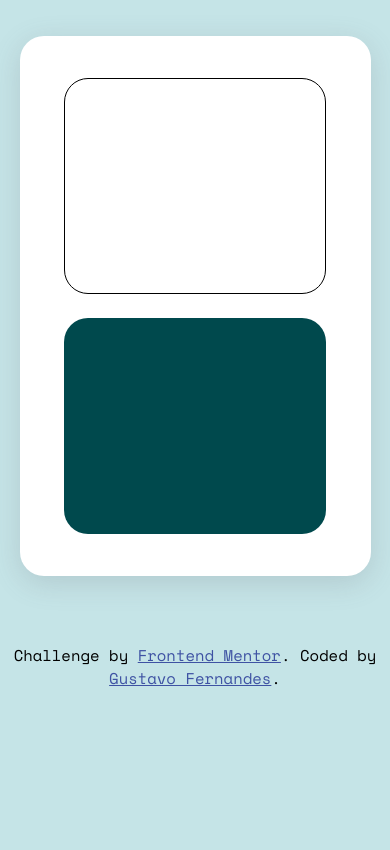
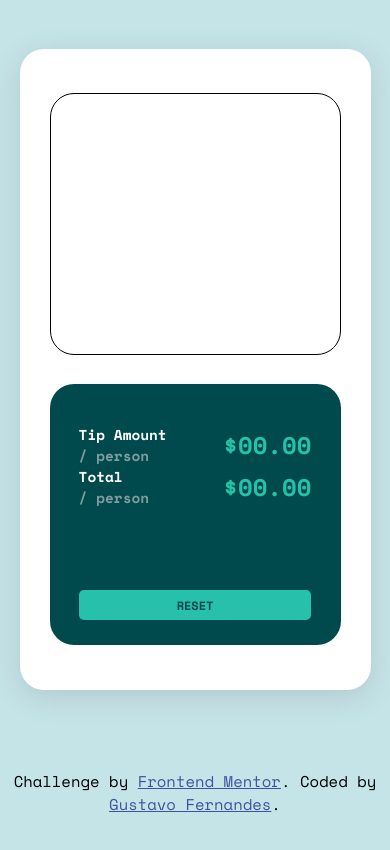
Before and after one commit to gufernandess/tipCalculator, a plain HTML site: page index.html in a window 390 px wide. Shown: the part 116-966 px from the top of the page. Before the commit the page ends 844 px from the top, so only its background shows below. Drawn offline with nearby package versions, Linux system fonts and the light colour scheme.

Commit message:
Construção do layout dos valores e responsividade

```diff
--- a/css/components/header.css
+++ b/css/components/header.css
@@ -5,5 +5,4 @@ header {
     justify-content: center;
     align-items: flex-end;
     color: var(--Very-dark-grayish-cyan);
-    letter-spacing: 0.4rem;
 }
--- a/css/components/main.css
+++ b/css/components/main.css
@@ -8,8 +8,8 @@ main {
 
 .white-box {
     background-color: var(--White);
-    width: 40rem;
-    height: 20rem;
+    width: 960px;
+    height: 480px;
     border-radius: 24px;
     box-shadow: rgba(100, 100, 111, 0.2) 0px 7px 29px 0px;
     display: flex;
@@ -21,10 +21,32 @@ main {
 .custom-box,
 .reset-box {
     border-radius: 24px;
-    width: 18rem;
-    height: 17rem;
+    width: 432px;
+    height: 408px;
 }
 
-.custom-box { background-color: var(--White); border: 1px solid black; }
+.custom-box {
+    background-color: var(--White);
+    border: 1px solid black;
+}
 
-.reset-box { background-color: var(--Very-dark-cyan); }
+.reset-box {
+    background-color: var(--Very-dark-cyan);
+    display: flex;
+    justify-content: space-between;
+    align-items: center;
+    flex-wrap: wrap;
+    flex-direction: column;
+}
+
+.values {
+    width: 80%;
+    height: auto;
+    margin-top: 40px;
+}
+
+.values > div {
+    display: flex;
+    justify-content: space-between;
+    align-items: center;
+}
--- a/css/elements.css
+++ b/css/elements.css
@@ -0,0 +1,4 @@
+@import url('elements/reset-button.css');
+@import url('elements/principal.css');
+@import url('elements/subtitle.css');
+@import url('elements/value.css');
--- /dev/null
+++ b/css/elements/principal.css
@@ -0,0 +1,5 @@
+.principal {
+    color: var(--White);
+    font-size: 0.6rem;
+    font-weight: 700;
+}
--- /dev/null
+++ b/css/elements/reset-button.css
@@ -0,0 +1,12 @@
+.reset-button {
+    background-color: var(--Strong-cyan);
+    border: none;
+    border-radius: 5px;
+    color: var(--Very-dark-cyan);
+    cursor: pointer;
+    font-weight: 700;
+    margin-bottom: 40px;
+    padding: 7px;
+    width: 80%;
+    height: auto;
+}
--- /dev/null
+++ b/css/elements/subtitle.css
@@ -0,0 +1,5 @@
+.subtitle {
+    color: var(--Dark-grayish-cyan);
+    font-size: 0.6rem;
+    font-weight: 700;
+}
--- /dev/null
+++ b/css/elements/value.css
@@ -0,0 +1,5 @@
+.value {
+    color: var(--Strong-cyan);
+    font-size: 2rem;
+    font-weight: 700;
+}
--- a/css/generic/background.css
+++ b/css/generic/background.css
@@ -1,5 +1,5 @@
 @import url('../../settings/global.css');
 
-* {
+body {
     background-color: var(--Light-grayish-cyan);
 }
--- a/index.html
+++ b/index.html
@@ -11,10 +11,10 @@
   <link rel="icon" type="image/png" sizes="32x32" href="./images/favicon-32x32.png">
 
   <link rel="stylesheet" href="settings/reset.css">
-  <link rel="stylesheet" href="settings/responsive.css">
   <link rel="stylesheet" href="css/generic/background.css">
   <link rel="stylesheet" href="css/components.css">
   <link rel="stylesheet" href="css/elements.css">
+  <link rel="stylesheet" href="settings/responsive.css">
 
   <title>Frontend Mentor | Tip calculator app</title>
 
@@ -26,7 +26,19 @@
   <main>
     <div class="white-box">
       <div class="custom-box"></div>
-      <div class="reset-box"></div>
+      <div class="reset-box">
+        <div class="values">
+          <div>
+            <span class="principal">Tip Amount<br><span class="subtitle">/ person</span></span>
+            <p class="value">$00.00</p>
+          </div>
+          <div>
+            <span class="principal">Total<br><span class="subtitle">/ person</span></span>
+            <p class="value">$00.00</p>
+          </div>
+        </div>
+        <button class="reset-button">RESET</button>
+      </div>
     </div>
   </main>
   <footer>
--- a/settings/responsive.css
+++ b/settings/responsive.css
@@ -1,37 +1,47 @@
-@media (max-width: 1020px) {
+@media screen and (max-width: 1020px) {
 
-    .white-box { width: 90% !important; }
+    .white-box { width: 90%; }
 
     .custom-box,
-    .reset-box { width: 45% !important; }
+    .reset-box { width: 45%; }
+
+    .value {
+        font-size: 1.3rem;
+    }
 
     footer,
-    footer a { font-size: 0.7rem !important; }
+    footer a { font-size: 0.7rem; }
 
 }
 
 @media screen and (max-width: 600px) {
 
     header {
-        align-items: flex-start !important;
-        height: 10vh !important;
+        align-items: flex-start;
+        height: 10vh;
         padding-top: 40px;
     }
 
-    main { height: 80vh !important; }
+    main { height: 95vh; }
 
     .white-box {
-        height: 80% !important;
+        height: 80%;
         padding: 30px;
     }
 
     .custom-box,
-    .reset-box { width: 90% !important; height: 45% !important;}
+    .reset-box { width: 100%; height: 45%; }
 
     footer,
-    footer a {
-        height: 10vh !important;
-        font-size: 0.65rem !important;
-    }
+    footer a { height: 10vh; font-size: 0.65rem; }
 
 }
+
+@media screen and (max-width: 400px) {
+    .reset-button { font-size: 0.5rem; margin-bottom: 25px; height: 30px; }
+
+    .principal,
+    .subtitle { font-size: 0.6rem; }
+
+    .value { font-size: 1rem; }
+}
```
